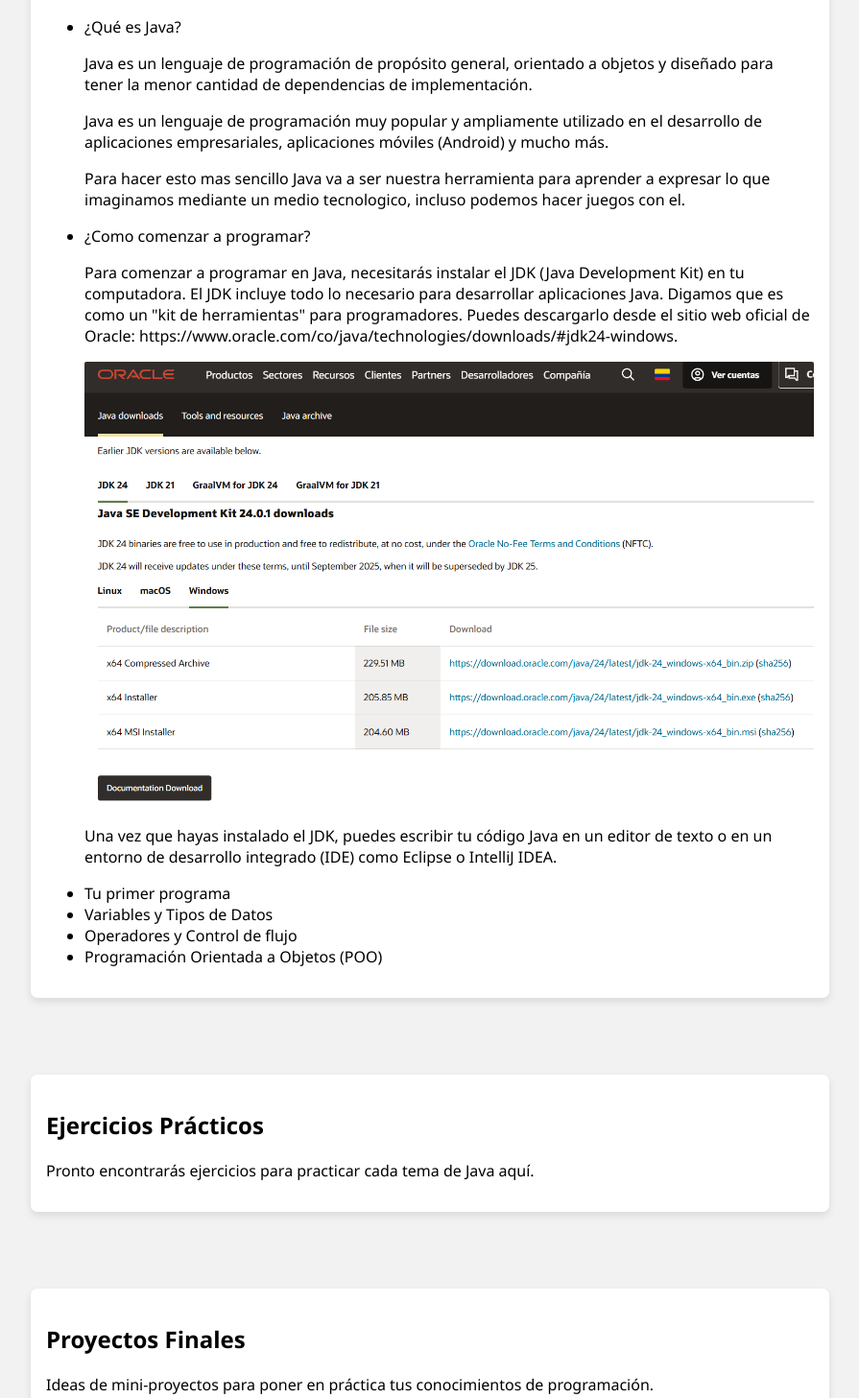
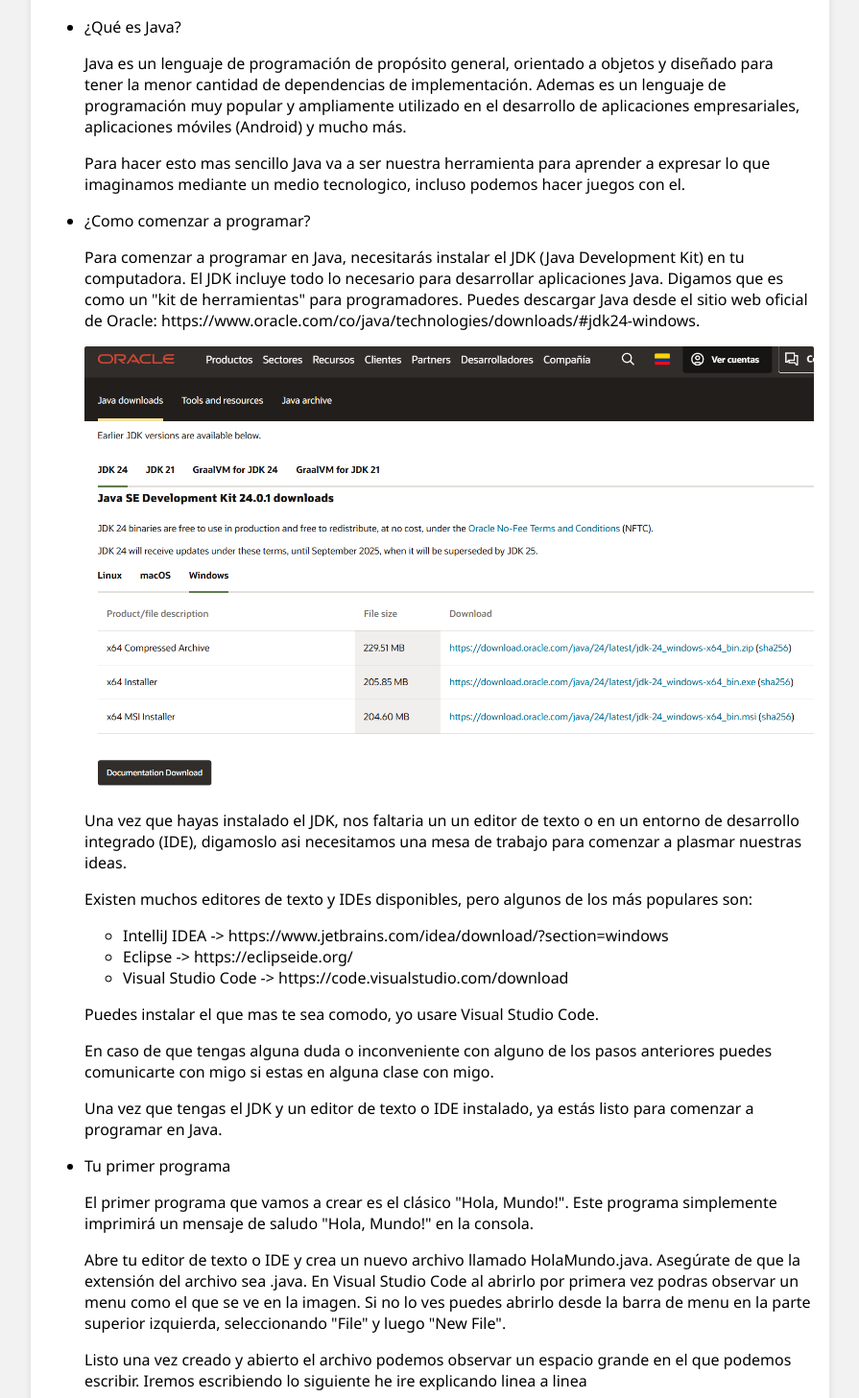
Before and after one commit to KimberlyFigueroa01/ProgramacionJava, a plain HTML site: page index.html in a window 1280 px wide. Shown: the part 1425-2882 px from the top of the page at 96% size, without its empty margins (192-1087 px from the left). Drawn offline with Linux system fonts and the light colour scheme.

Commit message:
nuevas actualizaciones

```diff
--- a/index.html
+++ b/index.html
@@ -114,16 +114,32 @@
       <h2>Java Básico</h2>
       <ul>
         <li>¿Qué es Java?</li>
-        <p>Java es un lenguaje de programación de propósito general, orientado a objetos y diseñado para tener la menor cantidad de dependencias de implementación.</p>
-        <p>Java es un lenguaje de programación muy popular y ampliamente utilizado en el desarrollo de aplicaciones empresariales, aplicaciones móviles (Android) y mucho más.</p>
+        <p>Java es un lenguaje de programación de propósito general, orientado a objetos y diseñado para tener la menor cantidad de dependencias de implementación.
+          Ademas es un lenguaje de programación muy popular y ampliamente utilizado en el desarrollo de aplicaciones empresariales, aplicaciones móviles (Android) y mucho más.</p>
         <p>Para hacer esto mas sencillo Java va a ser nuestra herramienta para aprender a expresar lo que imaginamos mediante un medio tecnologico, incluso podemos hacer juegos con el.</p>
         <li>¿Como comenzar a programar?</li>
         <p>Para comenzar a programar en Java, necesitarás instalar el JDK (Java Development Kit) en tu computadora. El JDK incluye todo lo necesario para desarrollar aplicaciones Java.
-          Digamos que es como un "kit de herramientas" para programadores. Puedes descargarlo desde el sitio web oficial de Oracle: https://www.oracle.com/co/java/technologies/downloads/#jdk24-windows.</p>
+          Digamos que es como un "kit de herramientas" para programadores.
+          Puedes descargar Java desde el sitio web oficial de Oracle: https://www.oracle.com/co/java/technologies/downloads/#jdk24-windows.</p>
         </p>
         <img src="images/oracle.png" alt="Oracle" style="display: block; margin: 1rem auto; max-width: 100%; height: auto; border-radius: 2px;">
-        <p>Una vez que hayas instalado el JDK, puedes escribir tu código Java en un editor de texto o en un entorno de desarrollo integrado (IDE) como Eclipse o IntelliJ IDEA.</p>
+        <p>Una vez que hayas instalado el JDK, nos faltaria un un editor de texto o en un entorno de desarrollo integrado (IDE), digamoslo asi necesitamos una mesa de trabajo para comenzar a plasmar nuestras ideas.</p>
+        <p>Existen muchos editores de texto y IDEs disponibles, pero algunos de los más populares son:</p>
+        <ul>
+          <li>IntelliJ IDEA -> https://www.jetbrains.com/idea/download/?section=windows</li>
+          <li>Eclipse -> https://eclipseide.org/</li>
+          <li>Visual Studio Code -> https://code.visualstudio.com/download</li>
+        </ul>
+        <p>Puedes instalar el que mas te sea comodo, yo usare Visual Studio Code.</p>
+        <p>En caso de que tengas alguna duda o inconveniente con alguno de los pasos anteriores puedes comunicarte con migo si estas en alguna clase con migo.</p>
+        <p>Una vez que tengas el JDK y un editor de texto o IDE instalado, ya estás listo para comenzar a programar en Java.</p>
         <li>Tu primer programa</li>
+        <p>El primer programa que vamos a crear es el clásico "Hola, Mundo!". Este programa simplemente imprimirá un mensaje de saludo "Hola, Mundo!" en la consola.</p>
+        <p>Abre tu editor de texto o IDE y crea un nuevo archivo llamado HolaMundo.java. Asegúrate de que la extensión del archivo sea .java. En Visual Studio Code al abrirlo por primera vez podras observar un menu como el que se ve en la imagen.
+          Si no lo ves puedes abrirlo desde la barra de menu en la parte superior izquierda, seleccionando "File" y luego "New File".</p>
+        <p>Listo una vez creado y abierto el archivo podemos observar un espacio grande en el que podemos escribir. Iremos escribiendo lo siguiente he ire explicando linea a linea</p>
+        <img src="images/vscode.png" alt="Visual Studio Code" style="display: block; margin: 1rem auto; max-width: 100%; height: auto; border-radius: 2px;">
+        <p>Damos click en la opcion de "New File...", se desplegara una ventana en la parte superior en la que vas a introducir el nombre de tu archivo "HolaMundo.java", luego solo elijes donde guardarlo y listo!</p>
         <li>Variables y Tipos de Datos</li>
         <li>Operadores y Control de flujo</li>
         <li>Programación Orientada a Objetos (POO)</li>
```
Also changed, not shown: images/ayudaExtra.png (added), images/vscode.png (added).
